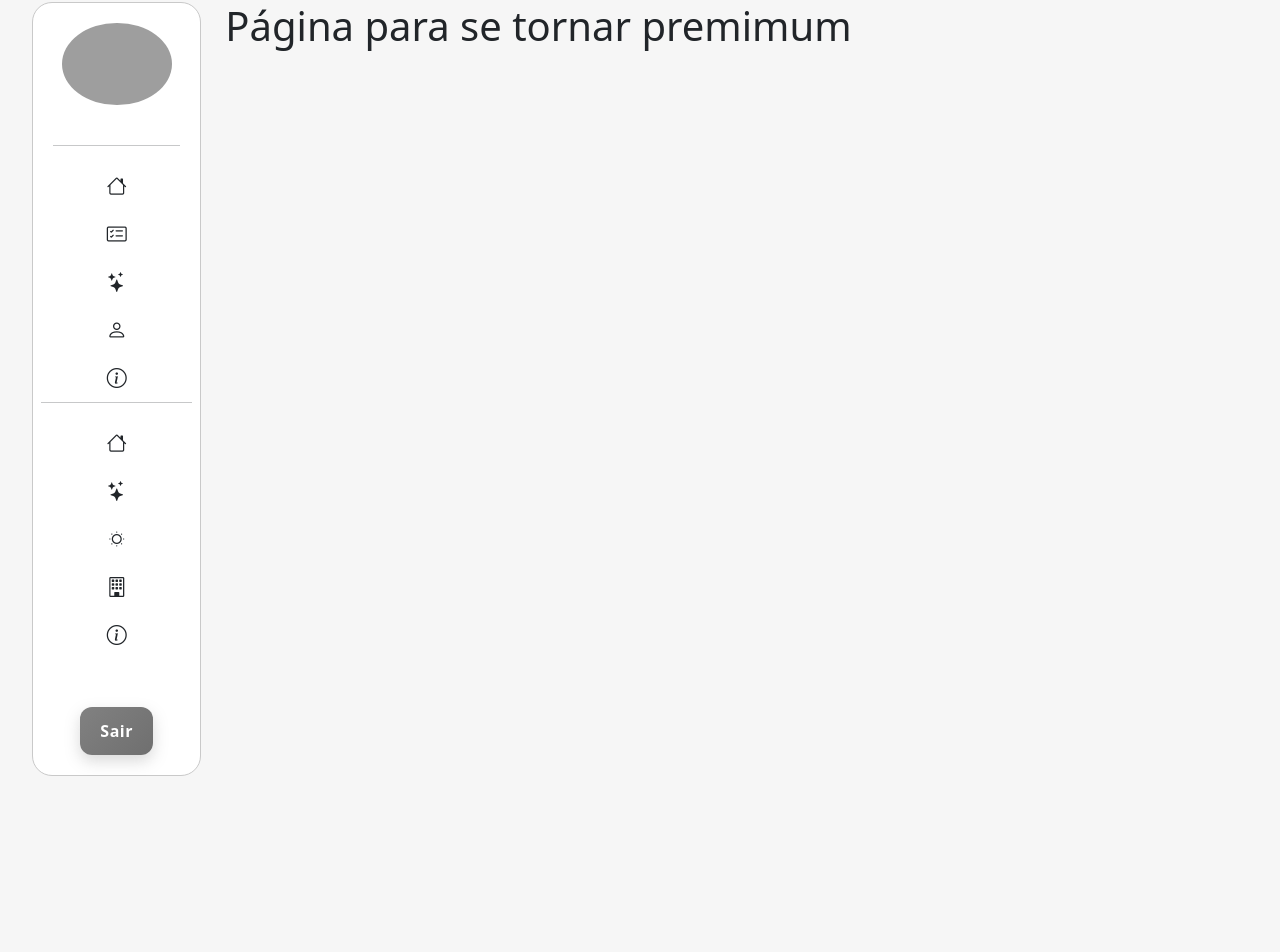
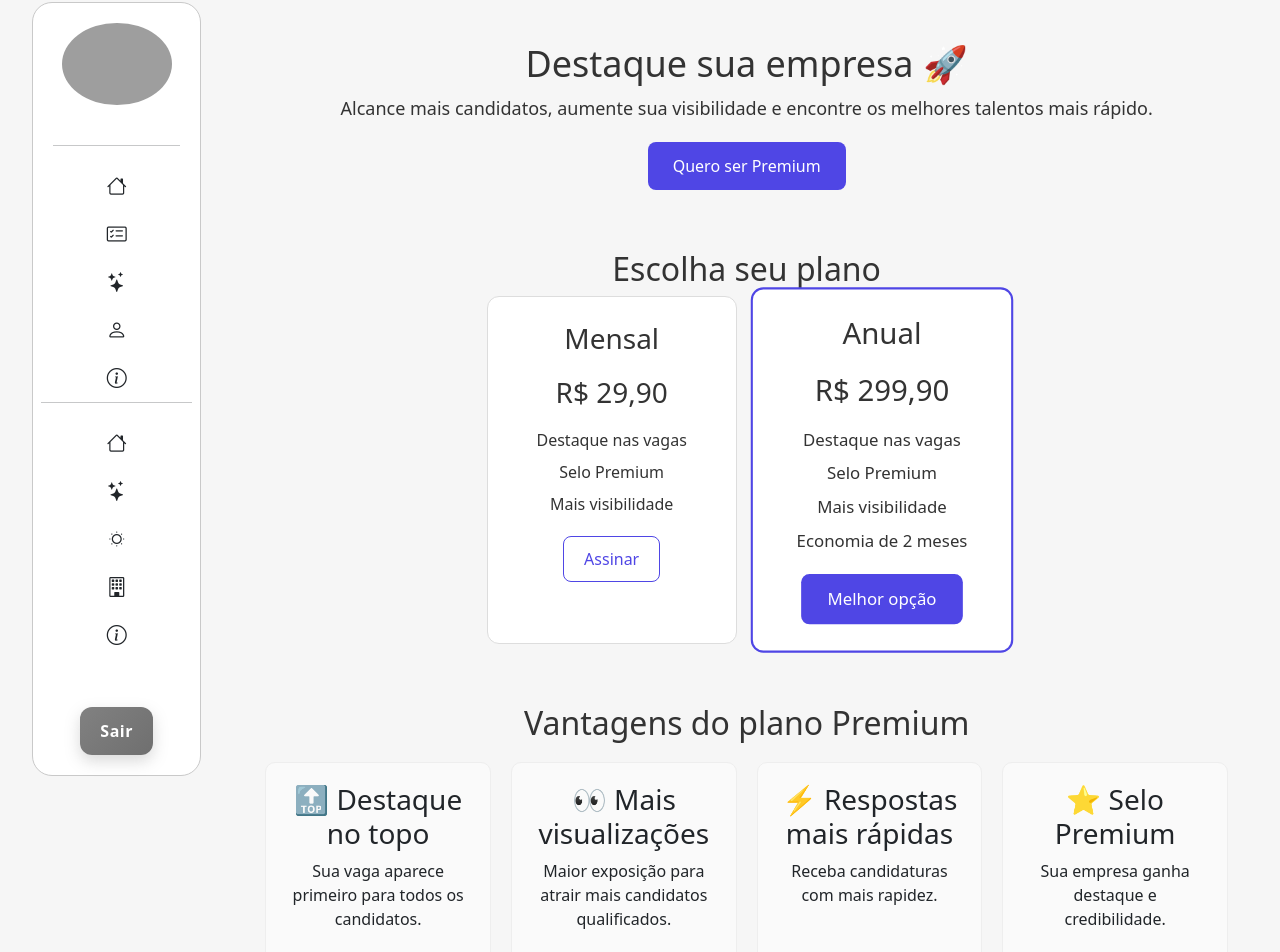
Before and after one commit to GustavoDonofre/pi-vagas, a Next.js app: page /main/premium in a window 1280 px wide. Shown: the part 85-1037 px from the top of the page. Before the commit the page ends 861 px from the top, so only its background shows below. Built offline with nearby package versions, Linux system fonts and the light colour scheme; grey boxes are pictures that could not be loaded.

Commit message:
pagina premium

```diff
--- a/app/main/layout.js
+++ b/app/main/layout.js
@@ -6,7 +6,7 @@ import Script from "next/script";
 import "./globals.css"
 import MenuLateral from "./components/MenuLateral";
 import MenuSuperior from "./components/MenuSuperior";
-import LayoutWrapper from "./components/Esconder_menu_lateral";
+import LayoutWrapper from "./components/esconder_menu_lateral";
 
 const geistSans = Geist({
   variable: "--font-geist-sans",
--- a/app/main/premium/page.js
+++ b/app/main/premium/page.js
@@ -1,9 +1,93 @@
+  'use client'
+
+import './premium.css'
+
+
 function Premium() {
     return (
         <div>
-            <h1>Página para se tornar premimum</h1>
+
+            <div className="premium-container">
+
+                {/* HERO */}
+                <section className="premium-hero">
+                    <h1>Destaque sua empresa 🚀</h1>
+                    <p>
+                        Alcance mais candidatos, aumente sua visibilidade e encontre os melhores talentos mais rápido.
+                    </p>
+                    <button className="btn-primary">Quero ser Premium</button>
+                </section>
+
+
+                {/* PLANOS */}
+                <section className="premium-planos">
+                    <h2>Escolha seu plano</h2>
+
+                    <div className="planos">
+                        <div className="plano">
+                            <h3>Mensal</h3>
+                            <p className="preco">R$ 29,90</p>
+                            <ul>
+                                <li>Destaque nas vagas</li>
+                                <li>Selo Premium</li>
+                                <li>Mais visibilidade</li>
+                            </ul>
+                            <button className="btn-secondary">Assinar</button>
+                        </div>
+
+                        <div className="plano destaque">
+                            <h3>Anual</h3>
+                            <p className="preco">R$ 299,90</p>
+                            <ul>
+                                <li>Destaque nas vagas</li>
+                                <li>Selo Premium</li>
+                                <li>Mais visibilidade</li>
+                                <li>Economia de 2 meses</li>
+                            </ul>
+                            <button className="btn-primary">Melhor opção</button>
+                        </div>
+                    </div>
+                </section>
+
+                {/* BENEFÍCIOS */}
+                <section className="premium-beneficios">
+                    <h2>Vantagens do plano Premium</h2>
+
+                    <div className="cards">
+                        <div className="card">
+                            <h3>🔝 Destaque no topo</h3>
+                            <p>Sua vaga aparece primeiro para todos os candidatos.</p>
+                        </div>
+
+                        <div className="card">
+                            <h3>👀 Mais visualizações</h3>
+                            <p>Maior exposição para atrair mais candidatos qualificados.</p>
+                        </div>
+
+                        <div className="card">
+                            <h3>⚡ Respostas mais rápidas</h3>
+                            <p>Receba candidaturas com mais rapidez.</p>
+                        </div>
+
+                        <div className="card">
+                            <h3>⭐ Selo Premium</h3>
+                            <p>Sua empresa ganha destaque e credibilidade.</p>
+                        </div>
+                    </div>
+                </section>
+
+
+
+                {/* CTA FINAL */}
+                <section className="premium-cta">
+                    <h2>Pronto para crescer?</h2>
+                    <p>Coloque sua empresa em destaque agora mesmo.</p>
+                    <button className="btn-primary">Começar agora</button>
+                </section>
+
+            </div>
         </div>
-    );
+            )
 }
 
 export default Premium;
--- /dev/null
+++ b/app/main/premium/premium.css
@@ -0,0 +1,107 @@
+.premium-container {
+  padding: 40px;
+  color: #333;
+}
+
+/* HERO */
+.premium-hero {
+  text-align: center;
+  margin-bottom: 60px;
+}
+
+.premium-hero h1 {
+  font-size: 36px;
+  margin-bottom: 10px;
+}
+
+.premium-hero p {
+  font-size: 18px;
+  margin-bottom: 20px;
+}
+
+/* BOTÕES */
+.btn-primary {
+  background: #4f46e5;
+  color: white;
+  border: none;
+  padding: 12px 25px;
+  border-radius: 8px;
+  cursor: pointer;
+}
+
+.btn-secondary {
+  background: transparent;
+  border: 1px solid #4f46e5;
+  color: #4f46e5;
+  padding: 10px 20px;
+  border-radius: 8px;
+  cursor: pointer;
+}
+
+/* BENEFÍCIOS */
+.premium-beneficios {
+  text-align: center;
+  margin-bottom: 60px;
+}
+
+.cards {
+  display: grid;
+  grid-template-columns: repeat(auto-fit, minmax(220px, 1fr));
+  gap: 20px;
+  margin-top: 20px;
+}
+
+.card {
+  padding: 20px;
+  border-radius: 10px;
+  border: 1px solid #eee;
+  background: #fafafa;
+}
+
+/* PLANOS */
+.premium-planos {
+  text-align: center;
+  margin-bottom: 60px;
+}
+
+.planos {
+  display: flex;
+  justify-content: center;
+  gap: 20px;
+  flex-wrap: wrap;
+}
+
+.plano {
+  border: 1px solid #ddd;
+  padding: 25px;
+  border-radius: 12px;
+  width: 250px;
+  background: white;
+}
+
+.plano .preco {
+  font-size: 28px;
+  margin: 15px 0;
+}
+
+.plano ul {
+  list-style: none;
+  padding: 0;
+  margin-bottom: 20px;
+}
+
+.plano ul li {
+  margin: 8px 0;
+}
+
+/* DESTAQUE */
+.plano.destaque {
+  border: 2px solid #4f46e5;
+  transform: scale(1.05);
+}
+
+/* CTA FINAL */
+.premium-cta {
+  text-align: center;
+  margin-top: 40px;
+}
--- a/app/main/vagas/page.js
+++ b/app/main/vagas/page.js
@@ -220,7 +220,7 @@ export default function Vagas() {
                       {
                         editando == true ?
                           <div>
-                            <button onClick={atualizar}>Atualizar</button>
+                            <button onClick={() => atualizar()}>Atualizar</button>
                             <button onClick={() => cancelaEdicao()}>Cancelar</button>
                           </div>
                           :
```
Also changed, not shown: app/main/feed_empresa/page.js (+11 -7 lines).
